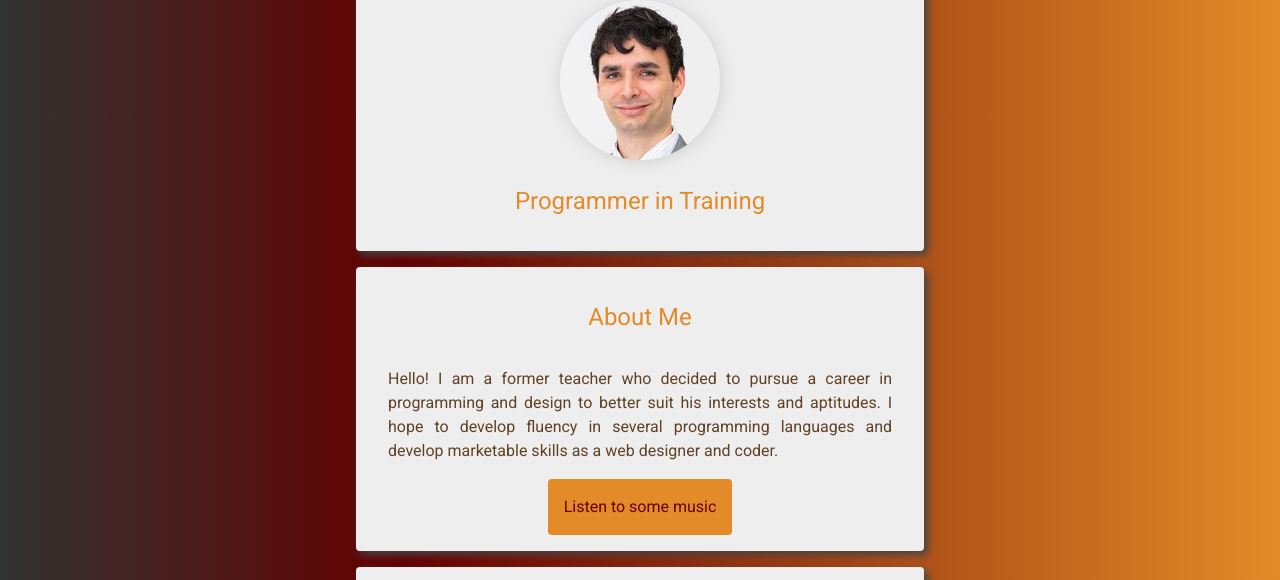
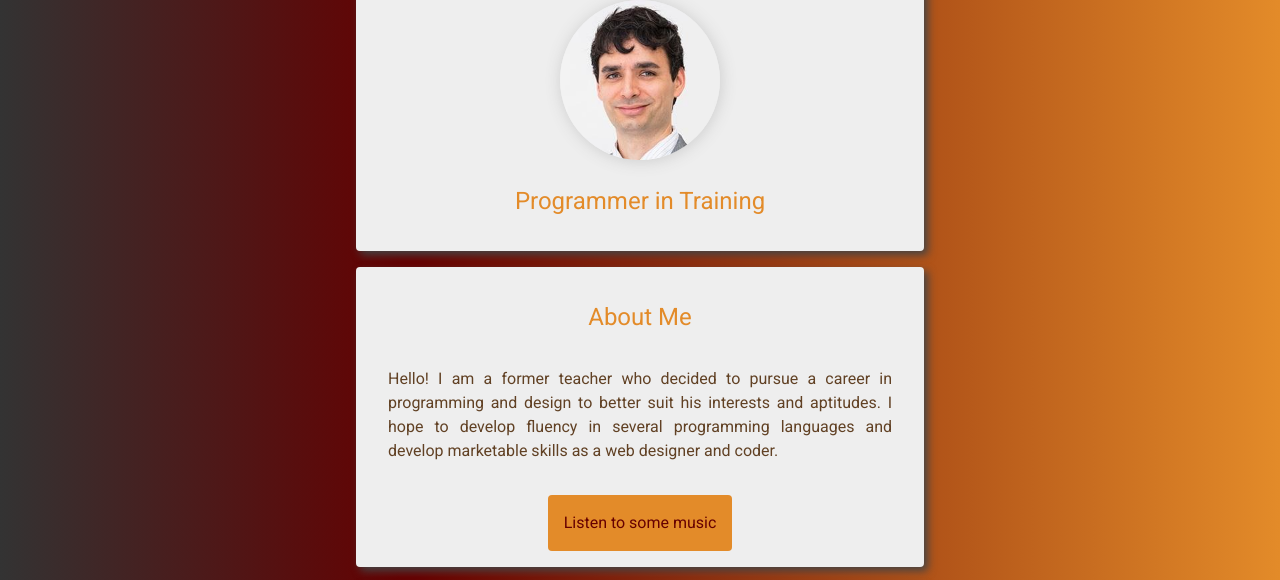
Before and after one commit to misternuks/profile, a plain HTML site: page index.html in a window 1280 px wide. Shown: the part 137-717 px from the top of the page. Drawn offline with Linux system fonts and the light colour scheme; a web font is replaced by a local one.

Commit message:
change a href to open in new tab and add bottom margin to text block

```diff
--- a/index.html
+++ b/index.html
@@ -19,7 +19,7 @@
     <div class="card">
       <h2>About Me</h2>
       <p class="text-block">Hello! I am a former teacher who decided to pursue a career in programming and design to better suit his interests and aptitudes. I hope to develop fluency in several programming languages and develop marketable skills as a web designer and coder.</p>
-      <a class="anchor-button-animated" href="http://www.rpgamers.net/radio/">Listen to some music</a>
+      <a class="anchor-button-animated" href="http://www.rpgamers.net/radio/" target="_blank">Listen to some music</a>
     </div>
     <div class="card">
     <h2>Social Links</h2>
--- a/style.css
+++ b/style.css
@@ -50,6 +50,7 @@ h2 {
   display: block;
   text-align: justify;
   margin: 0;
+  margin-bottom: 16px;
   padding: 16px;
 
 }
```
